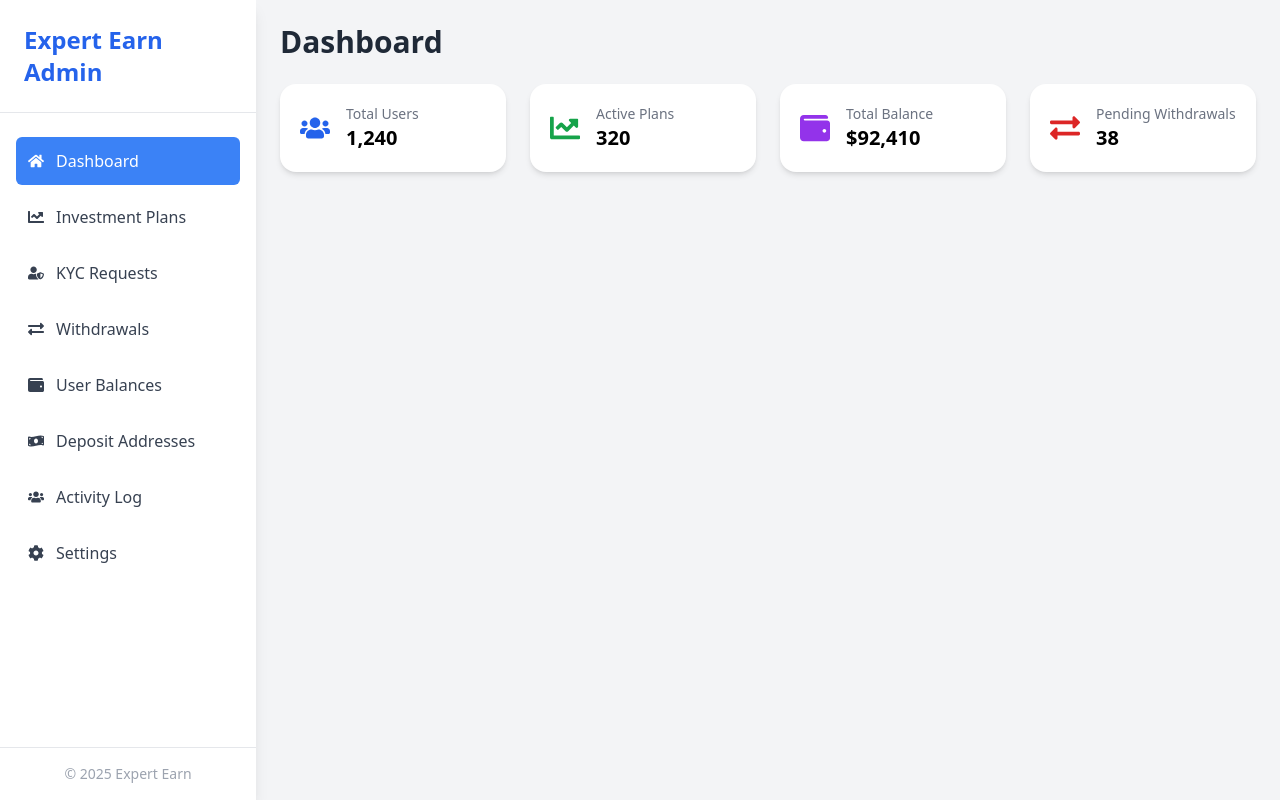
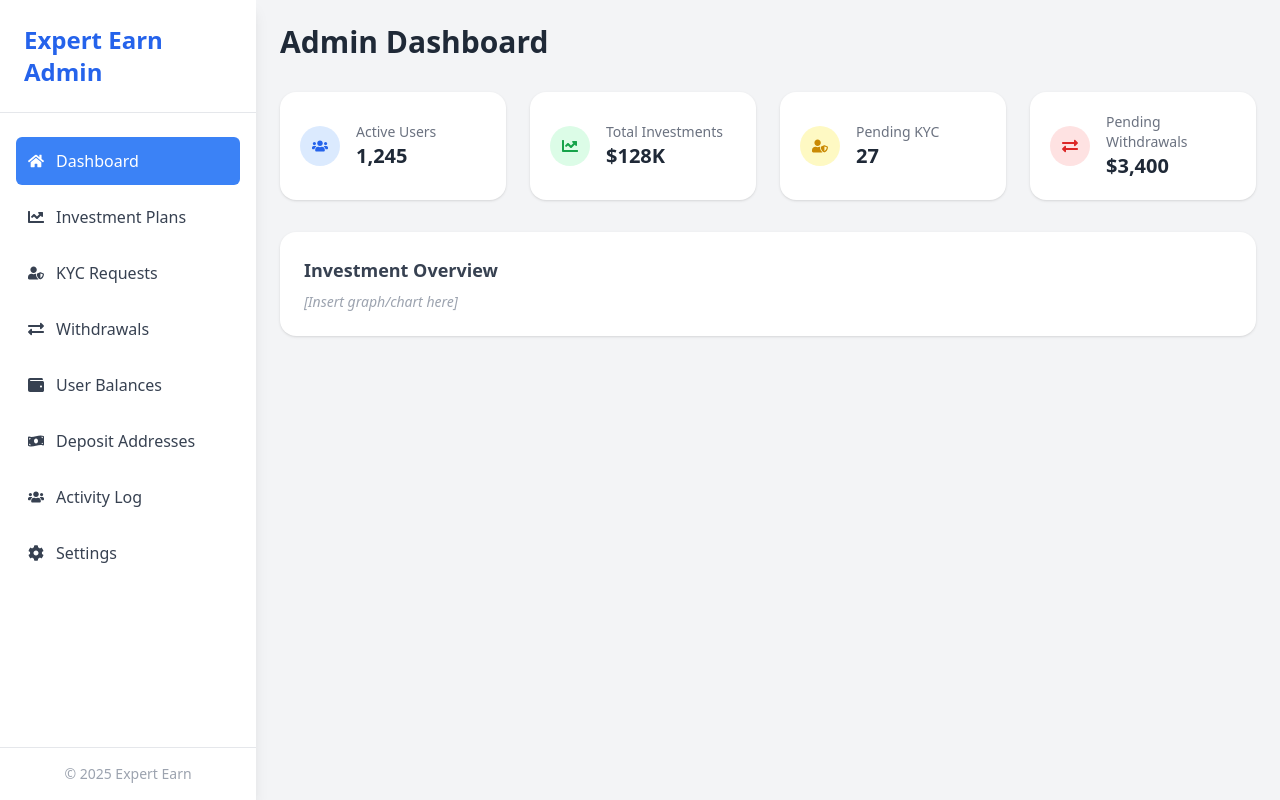
Before and after one commit to cedoe70/expert, a React (Vite) app: page /admin/dashboard in a window 1280 px wide. Built offline with nearby package versions, Linux system fonts and the light colour scheme.

Commit message:
Update Dashboard.jsx

```diff
--- a/src/pages/admin/Dashboard.jsx
+++ b/src/pages/admin/Dashboard.jsx
@@ -1,43 +1,39 @@
 import React from "react";
-import { FaUsers, FaChartLine, FaWallet, FaExchangeAlt } from "react-icons/fa";
+import {
+  FaUserShield,
+  FaExchangeAlt,
+  FaWallet,
+  FaChartLine,
+  FaUsers,
+} from "react-icons/fa";
 
 const Dashboard = () => {
   return (
-    <div className="space-y-6">
-      <h1 className="text-3xl font-semibold text-gray-800">Dashboard</h1>
+    <div className="space-y-8">
+      <h1 className="text-3xl font-semibold text-gray-800">Admin Dashboard</h1>
 
+      {/* KPI Cards */}
       <div className="grid grid-cols-1 md:grid-cols-2 lg:grid-cols-4 gap-6">
-        <div className="bg-white shadow-md rounded-2xl p-5 flex items-center gap-4">
-          <FaUsers className="text-3xl text-blue-600" />
-          <div>
-            <p className="text-sm text-gray-500">Total Users</p>
-            <p className="text-xl font-bold">1,240</p>
+        {[
+          { title: "Active Users", value: "1,245", icon: <FaUsers />, color: "bg-blue-100 text-blue-600" },
+          { title: "Total Investments", value: "$128K", icon: <FaChartLine />, color: "bg-green-100 text-green-600" },
+          { title: "Pending KYC", value: "27", icon: <FaUserShield />, color: "bg-yellow-100 text-yellow-600" },
+          { title: "Pending Withdrawals", value: "$3,400", icon: <FaExchangeAlt />, color: "bg-red-100 text-red-600" },
+        ].map((kpi, idx) => (
+          <div key={idx} className="bg-white p-5 rounded-2xl shadow flex items-center gap-4">
+            <div className={`p-3 rounded-full ${kpi.color}`}>{kpi.icon}</div>
+            <div>
+              <div className="text-sm text-gray-500">{kpi.title}</div>
+              <div className="text-xl font-bold text-gray-800">{kpi.value}</div>
+            </div>
           </div>
-        </div>
+        ))}
+      </div>
 
-        <div className="bg-white shadow-md rounded-2xl p-5 flex items-center gap-4">
-          <FaChartLine className="text-3xl text-green-600" />
-          <div>
-            <p className="text-sm text-gray-500">Active Plans</p>
-            <p className="text-xl font-bold">320</p>
-          </div>
-        </div>
-
-        <div className="bg-white shadow-md rounded-2xl p-5 flex items-center gap-4">
-          <FaWallet className="text-3xl text-purple-600" />
-          <div>
-            <p className="text-sm text-gray-500">Total Balance</p>
-            <p className="text-xl font-bold">$92,410</p>
-          </div>
-        </div>
-
-        <div className="bg-white shadow-md rounded-2xl p-5 flex items-center gap-4">
-          <FaExchangeAlt className="text-3xl text-red-600" />
-          <div>
-            <p className="text-sm text-gray-500">Pending Withdrawals</p>
-            <p className="text-xl font-bold">38</p>
-          </div>
-        </div>
+      {/* Graph Placeholder */}
+      <div className="bg-white rounded-2xl shadow p-6">
+        <div className="text-lg font-semibold text-gray-700 mb-2">Investment Overview</div>
+        <div className="text-gray-400 italic text-sm">[Insert graph/chart here]</div>
       </div>
     </div>
   );
```
